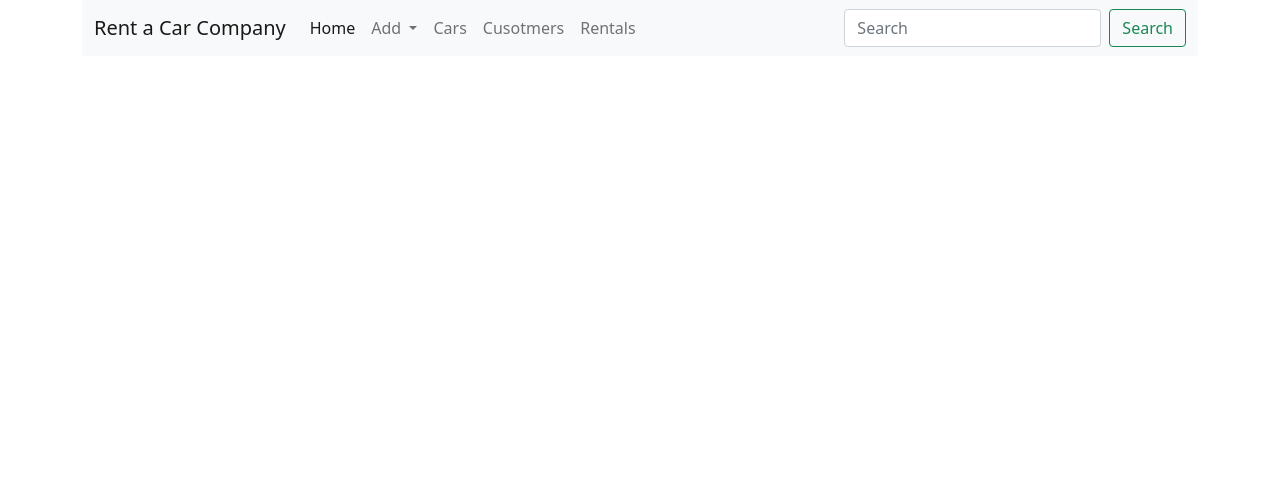
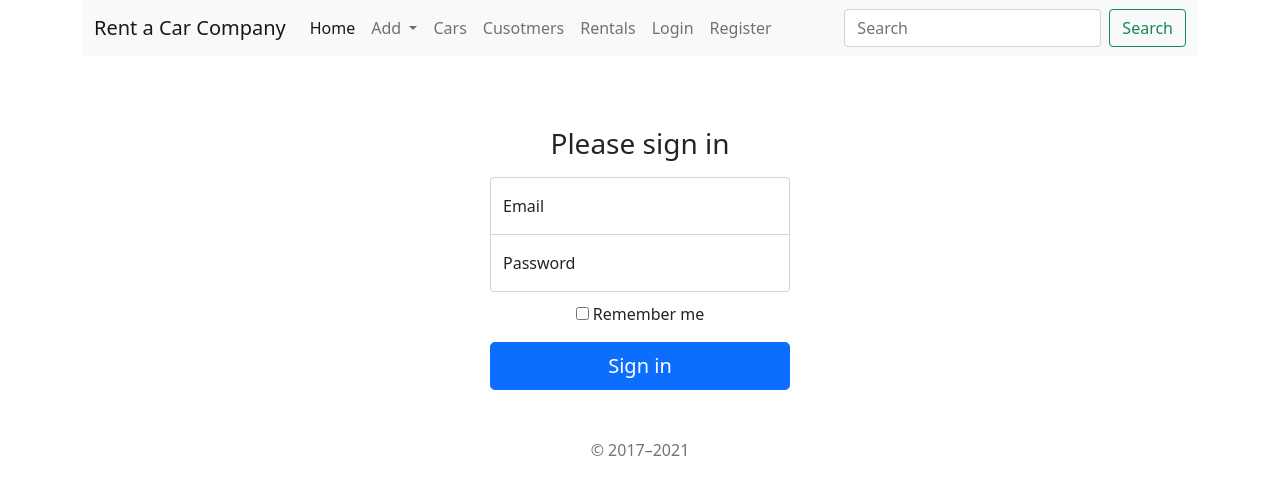
Before and after one commit to berkbasarir/RentACarProjectFrontend, an Angular app: page /login in a window 1280 px wide. Before the commit this address led to /. Shown: the top 494 px of the page. Built offline with nearby package versions, Linux system fonts and the light colour scheme.

Commit message:
29.03.2021-Lesson21-HW1

```diff
--- a/src/app/app-routing.module.ts
+++ b/src/app/app-routing.module.ts
@@ -6,6 +6,7 @@ import { CarComponent } from './componenets/car/car.component';
 import { CardetailComponent } from './componenets/cardetail/cardetail.component';
 import { ColorAddComponent } from './componenets/color-add/color-add.component';
 import { CustomerComponent } from './componenets/customer/customer.component';
+import { LoginComponent } from './componenets/login/login.component';
 import { RentalComponent } from './componenets/rental/rental.component';
 
 const routes: Routes = [
@@ -19,6 +20,7 @@ const routes: Routes = [
   { path: "cars/add", component: CarAddComponent },
   { path: "colors/add", component: ColorAddComponent },
   { path: "brands/add", component: BrandAddComponent },
+  { path: "login", component: LoginComponent },
 ];
 
 @NgModule({
--- a/src/app/app.module.ts
+++ b/src/app/app.module.ts
@@ -24,7 +24,8 @@ import { FilterPipeBrandPipe } from './pipes/filter-pipe-brand.pipe';
 import { FilterPipeColorPipe } from './pipes/filter-pipe-color.pipe';
 import { CarAddComponent } from './componenets/car-add/car-add.component';
 import { ColorAddComponent } from './componenets/color-add/color-add.component';
-import { BrandAddComponent } from './componenets/brand-add/brand-add.component'
+import { BrandAddComponent } from './componenets/brand-add/brand-add.component';
+import { LoginComponent } from './componenets/login/login.component'
 
 @NgModule({
   declarations: [
@@ -46,6 +47,7 @@ import { BrandAddComponent } from './componenets/brand-add/brand-add.component'
     CarAddComponent,
     ColorAddComponent,
     BrandAddComponent,
+    LoginComponent,
   ],
 
   imports: [
--- /dev/null
+++ b/src/app/componenets/login/login.component.css
@@ -0,0 +1,52 @@
+html,
+body {
+  height: 100%;
+}
+
+body {
+  display: flex;
+  align-items: center;
+  padding-top: 40px;
+  padding-bottom: 40px;
+}
+
+.form-signin {
+  width: 100%;
+  max-width: 330px;
+  padding: 15px;
+  margin: auto;
+}
+
+.form-signin .checkbox {
+  font-weight: 400;
+}
+
+.form-signin .form-floating:focus-within {
+  z-index: 2;
+}
+
+.form-signin input[type="email"] {
+  margin-bottom: -1px;
+  border-bottom-right-radius: 0;
+  border-bottom-left-radius: 0;
+}
+
+.form-signin input[type="password"] {
+  margin-bottom: 10px;
+  border-top-left-radius: 0;
+  border-top-right-radius: 0;
+}
+
+.bd-placeholder-img {
+    font-size: 1.125rem;
+    text-anchor: middle;
+    -webkit-user-select: none;
+    -moz-user-select: none;
+    user-select: none;
+  }
+
+  @media (min-width: 768px) {
+    .bd-placeholder-img-lg {
+      font-size: 3.5rem;
+    }
+  }
--- /dev/null
+++ b/src/app/componenets/login/login.component.html
@@ -0,0 +1,28 @@
+<body class="text-center">
+    <main class="form-signin">
+      <form [formGroup]="loginForm">
+        <!-- <img class="mb-4" src="/docs/5.0/assets/brand/bootstrap-logo.svg" alt="" width="72" height="57"> -->
+        <h1 class="h3 mb-3 fw-normal">Please sign in</h1>
+
+        <div class="form-floating">
+          <input formControlName="email" type="email" class="form-control" id="floatingInput" placeholder="name@example.com">
+          <label for="floatingInput">Email</label>
+        </div>
+        <div class="form-floating">
+          <input formControlName="password" type="password" class="form-control" id="floatingPassword" placeholder="Password">
+          <label for="floatingPassword">Password</label>
+        </div>
+
+        <div class="checkbox mb-3">
+          <label>
+            <input type="checkbox" value="remember-me"> Remember me
+          </label>
+        </div>
+        <button class="w-100 btn btn-lg btn-primary" (click)="login()">Sign in</button>
+        <p class="mt-5 mb-3 text-muted">&copy; 2017–2021</p>
+      </form>
+    </main>
+
+
+
+      </body>
--- /dev/null
+++ b/src/app/componenets/login/login.component.ts
@@ -0,0 +1,31 @@
+import { Component, OnInit } from '@angular/core';
+import { FormGroup, FormControl, Validators, FormBuilder } from "@angular/forms";
+
+@Component({
+  selector: 'app-login',
+  templateUrl: './login.component.html',
+  styleUrls: ['./login.component.css']
+})
+export class LoginComponent implements OnInit {
+
+  loginForm:FormGroup;
+  constructor(private formBuilder:FormBuilder) { }
+
+  ngOnInit(): void {
+    this.createLoginForm();
+  }
+
+  createLoginForm(){
+    this.loginForm = this.formBuilder.group({
+      email: ["", Validators.required],
+      password: ["", Validators.required]
+    })
+  }
+
+  login(){
+    if (this.loginForm.valid) {
+      console.log(this.loginForm.value);
+    }
+  }
+
+}
--- a/src/app/componenets/navi/navi.component.html
+++ b/src/app/componenets/navi/navi.component.html
@@ -29,6 +29,12 @@
             <a class="nav-link" routerLink = "/rentals">Rentals</a>
           </li>
           <li class="nav-item">
+            <a class="nav-link" routerLink = "/login">Login</a>
+          </li>
+          <li class="nav-item">
+            <a class="nav-link" routerLink = "#">Register</a>
+          </li>
+          <li class="nav-item">
             <app-cart-summary></app-cart-summary>
           </li>
         </ul>
--- /dev/null
+++ b/src/app/models/loginModel.ts
@@ -0,0 +1,4 @@
+export interface LoginModel{
+    email:string;
+    password:string;
+}
--- /dev/null
+++ b/src/app/models/singleResponseModel.ts
@@ -0,0 +1,5 @@
+import { ResponseModel } from "./responseModel";
+
+export interface SingleResponseModel<T> extends ResponseModel{
+    data:T
+}
--- /dev/null
+++ b/src/app/models/tokenModel.ts
@@ -0,0 +1,4 @@
+export interface TokenModel{
+    token:string;
+    expiration:string;
+}
```
Also changed, not shown: src/app/services/auth.service.ts (added, +30 -0 lines), 1 other file (tests, documents, lock files or other folders).
